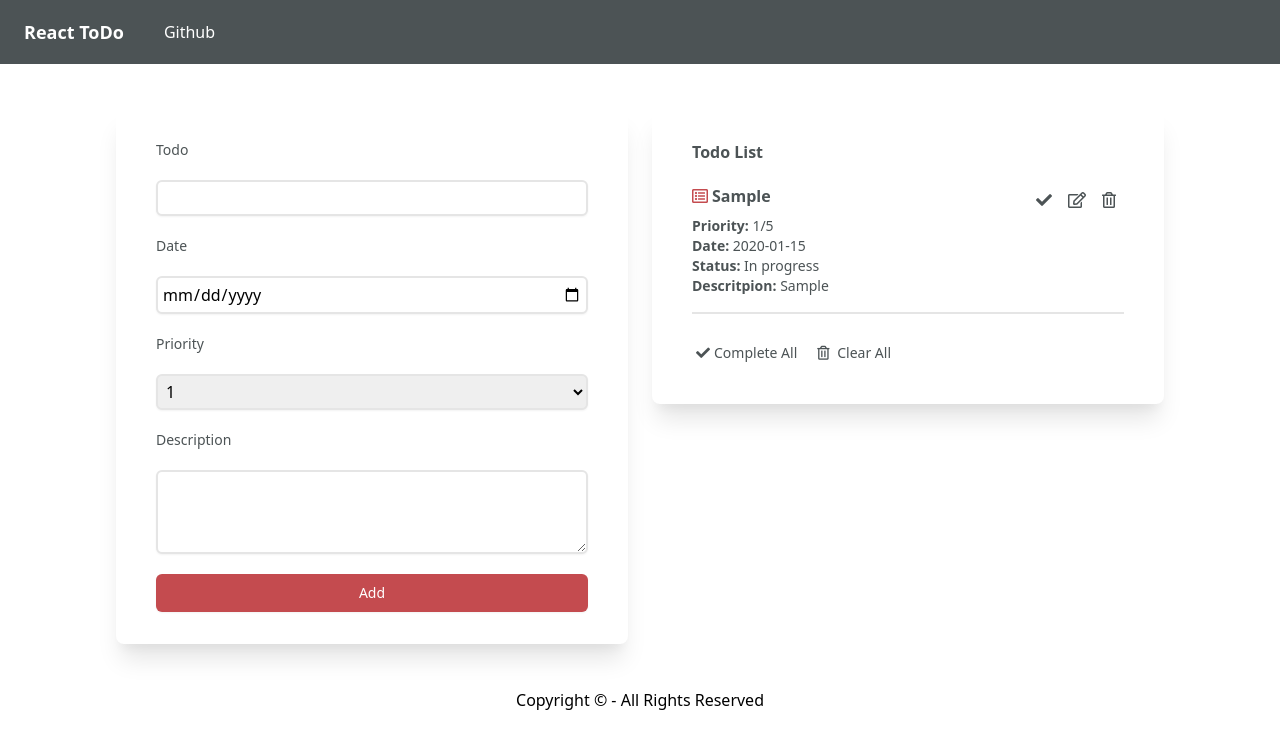
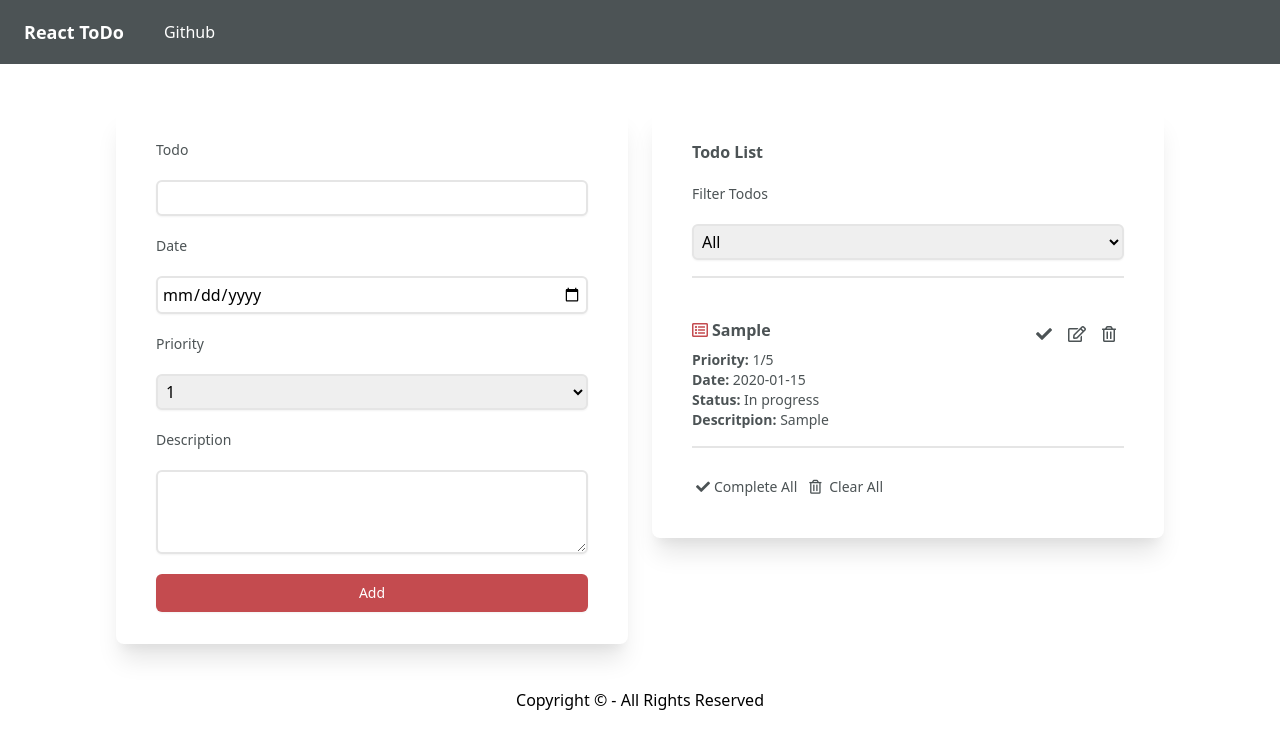
Before and after one commit to pooyadhgh/react-ts-todo, a React (Create React App) app: page / in a window 1280 px wide. Both pictures are taken after typing "Sample", "2020-01-15", "Sample" into the empty fields and a click on the button "Add". Shown: the top 748 px of the page. Built offline with nearby package versions, Linux system fonts and the light colour scheme.

Commit message:
Add filter todo feature

```diff
--- /dev/null
+++ b/src/components/Filter.tsx
@@ -0,0 +1,29 @@
+import React, { useContext } from 'react';
+import TodoContext from '../context/todo-context';
+
+const Filter: React.FC = () => {
+  const todoCtx = useContext(TodoContext);
+
+  return (
+    <form className="mb-10 border-b-2 pb-4">
+      <label
+        htmlFor="priority"
+        className="block text-sm font-medium text-primary mb-5"
+      >
+        Filter Todos
+      </label>
+      <select
+        name="priority"
+        id="priority"
+        onChange={event => todoCtx?.editFilter(event.target.value)}
+        className="mt-0 block w-full p-1 rounded-md border-2 border-gray-200 shadow-sm focus:border-secondary focus:ring-1 focus:ring-secondary focus:ring-opacity-50 outline-none "
+      >
+        <option value="All">All</option>
+        <option value="In progress">In progress</option>
+        <option value="Completed">Completed</option>
+      </select>
+    </form>
+  );
+};
+
+export default Filter;
--- a/src/components/TodoList.tsx
+++ b/src/components/TodoList.tsx
@@ -1,13 +1,21 @@
 import { useContext } from 'react';
 import TodoContext from '../context/todo-context';
 import Card from './Card';
+import Filter from './Filter';
 import TodoItem from './TodoItem';
 
 const Todolist: React.FC = () => {
   const todoCtx = useContext(TodoContext);
-  const todos = todoCtx?.todos;
+  const { filter, todos } = todoCtx!;
 
-  if (todos?.length === 0)
+  const filteredTodos =
+    filter === 'All'
+      ? todos
+      : filter === 'In progress'
+      ? todos.filter(todo => todo.isDone === false)
+      : todos.filter(todo => todo.isDone === true);
+
+  if (todos.length === 0)
     return (
       <Card>
         <h3 className="text-sm text-primary">No todos, let's add some!</h3>
@@ -20,8 +28,16 @@ const Todolist: React.FC = () => {
         Todo List
       </h2>
 
+      <Filter />
+
+      {filteredTodos.length === 0 && (
+        <h3 className="text-sm text-primary mb-10">
+          No todos found with the selected filter...
+        </h3>
+      )}
+
       <ul>
-        {todos?.map((item, index) => (
+        {filteredTodos?.map((item, index) => (
           <TodoItem key={index} item={item} />
         ))}
       </ul>
@@ -36,7 +52,7 @@ const Todolist: React.FC = () => {
 
       <button
         onClick={todoCtx?.clearAll}
-        className="text-sm text-primary hover:text-secondary m-2"
+        className="text-sm text-primary hover:text-secondary m-2 ml-0"
       >
         <i className="far fa-trash-alt p-1"></i> Clear All
       </button>
--- a/src/context/todo-context.tsx
+++ b/src/context/todo-context.tsx
@@ -3,10 +3,12 @@ import Todo from '../types/Todo';
 
 interface TodoContextInterface {
   todos: Todo[];
+  filter: string;
+  editFilter: (filter: string) => void;
   addTodo: (todo: Todo) => void;
   editTodo: () => void;
   deleteTodo: (id: string) => void;
-  filterTodos: () => void;
+  filterTodos: (filter: string) => void;
   completeTodo: (id: string) => void;
   clearAll: () => void;
   completeAll: () => void;
@@ -16,6 +18,7 @@ const TodoContext = createContext<TodoContextInterface | null>(null);
 
 export const TodoContextProvider: React.FC = ({ children }) => {
   const [todos, setTodos] = useState<Todo[]>([]);
+  const [filter, setFilter] = useState<string>('All');
 
   const addTodoHandler = (todo: Todo) => {
     setTodos(todos => [todo, ...todos]);
@@ -42,12 +45,18 @@ export const TodoContextProvider: React.FC = ({ children }) => {
     setTodos(newTodos);
   };
 
+  const filterTodosHanler = (filter: string) => {
+    setFilter(filter);
+  };
+
   const contextValue = {
     todos: todos,
+    filter: filter,
+    editFilter: filterTodosHanler,
     addTodo: addTodoHandler,
     editTodo: () => {},
     deleteTodo: deleteHandler,
-    filterTodos: () => {},
+    filterTodos: filterTodosHanler,
     completeTodo: completeTodoHandler,
     clearAll: clearAllHandler,
     completeAll: completeAllHandler,
```
